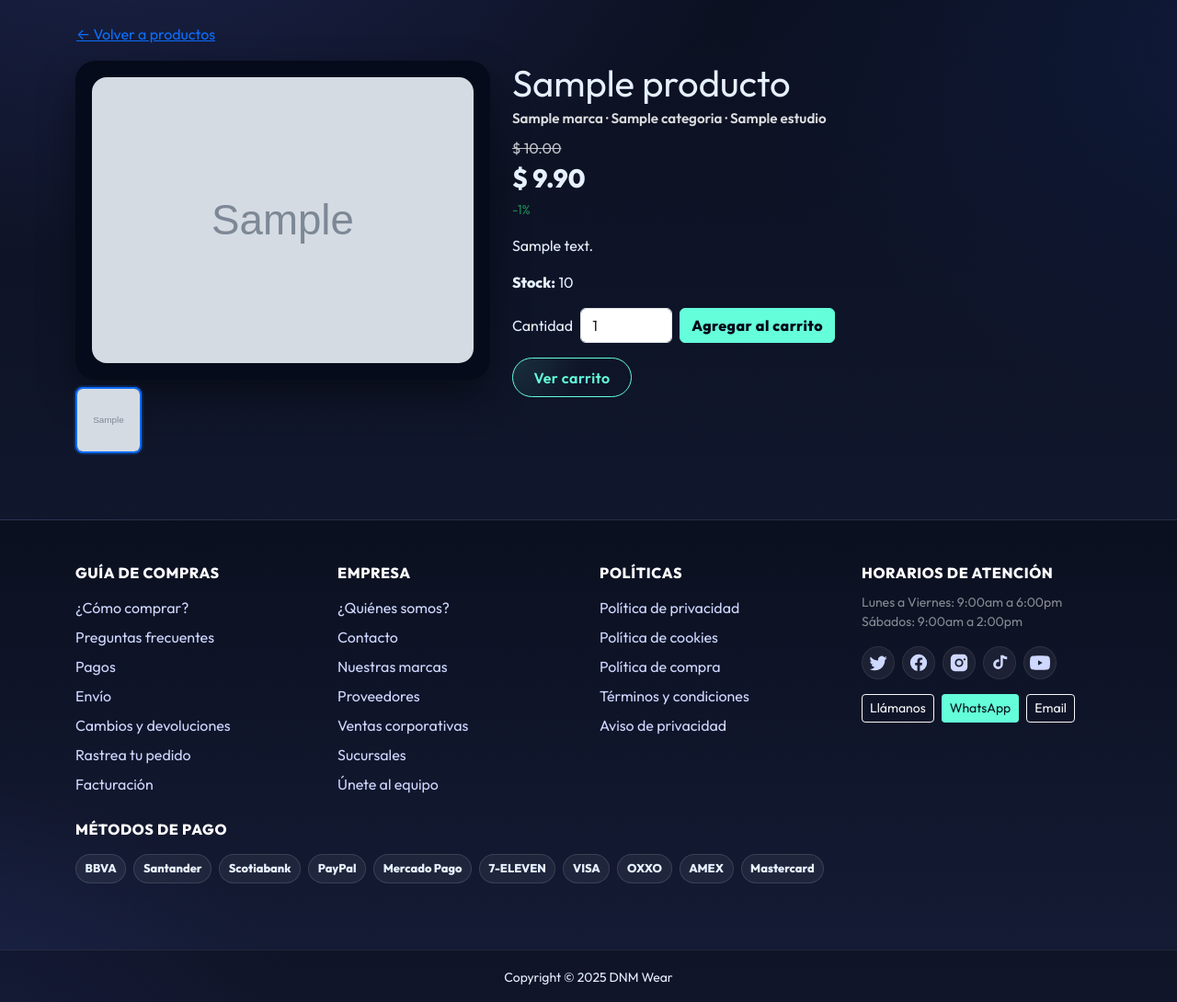
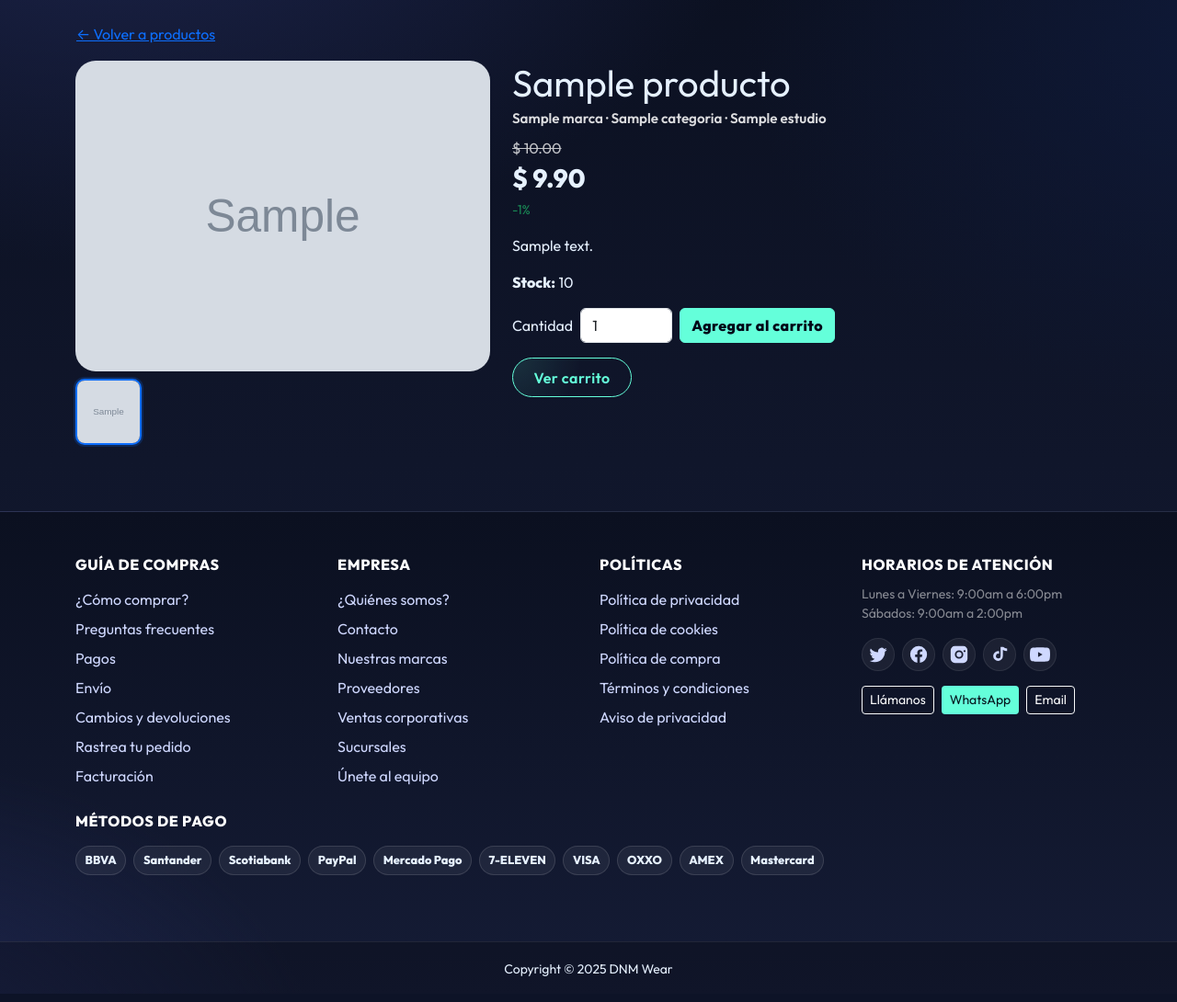
Before and after one commit to Espaik2020/tienda-django, a Django app: a page that uses catalogo/templates/base.html in a window 1280 px wide. Shown: the part 76-1166 px from the top of the page at 92% size. Run offline with Django 5.2, Linux system fonts and the light colour scheme; tables that the repository leaves empty hold one stand-in row (values such as "Sample post"); grey boxes marked "Sample" are stand-in pictures; parts of the project's set-up code (start-up, migrations or seed data) failed here and were passed over; some libraries are stand-ins or nearby versions.

Commit message:
correcciones aun

```diff
--- a/catalogo/static/css/app.css
+++ b/catalogo/static/css/app.css
@@ -212,59 +212,46 @@ body{
 .card, .showcase, .marquee{ backdrop-filter: blur(8px); -webkit-backdrop-filter: blur(8px); }
 .card-img-top { height: 220px; object-fit: cover; }
 
-/* ====== PRODUCTO DETALLE — Galería ====== */
-.product-gallery{
-  max-width: 720px;                 /* ancho máximo de la tarjeta */
-  margin: 0 auto;                   /* centrada */
-  padding: 18px;                    /* espacio entre marco e imagen */
-  border-radius: 22px;              /* esquinas redondeadas del marco */
-  background: #050b1a;              /* color del marco */
-  box-shadow: 0 18px 40px rgba(0,0,0,.40);
+/* ====== PRODUCTO DETALLE — imagen principal ====== */
+.product-gallery .img-main,
+.img-main{
+  width: 100%;
+  max-height: 520px;
+  height: auto;
+  object-fit: contain;
+  display: block;
+
+  /* 🔹 Lo importante: esquinas redondeadas */
+  border-radius: 22px;
 }
 
-.product-gallery .img-main{
-  width: 100%;
-  height: auto;
-  max-height: 520px;
-  object-fit: contain;              /* no recorta la prenda */
-  display: block;
-  border-radius: 16px;              /* la imagen también se redondea */
-  background: transparent;          /* sin fondo extra raro */
-}
-
+/* Thumbnails (puedes dejarlas como ya las tenías) */
 .product-gallery-thumbs{
   display: flex;
   flex-wrap: wrap;
   gap: 8px;
   margin-top: .5rem;
 }
-
 .product-gallery-thumbs .thumb{
   width: 72px;
   height: 72px;
   object-fit: cover;
-  border-radius: 8px;
+  border-radius: 10px;
   cursor: pointer;
   opacity: .85;
   border: 2px solid transparent;
   background: #0e1530;
-  transition: opacity .15s ease,
-              border-color .15s ease,
-              box-shadow .15s ease,
-              transform .1s ease;
+  transition: opacity .15s ease, border-color .15s ease, box-shadow .15s ease, transform .1s ease;
 }
-
 .product-gallery-thumbs .thumb:hover,
 .product-gallery-thumbs .thumb.active{
   opacity: 1;
   border-color: var(--brand, #0d6efd);
   box-shadow: 0 0 0 2px rgba(13,110,253,.20);
 }
-
 .product-gallery-thumbs .thumb:active{
   transform: scale(.98);
 }
-
 
 /* Modal de zoom en tema oscuro */
 .modal-content.bg-dark{ background: #0b1020; }
```
